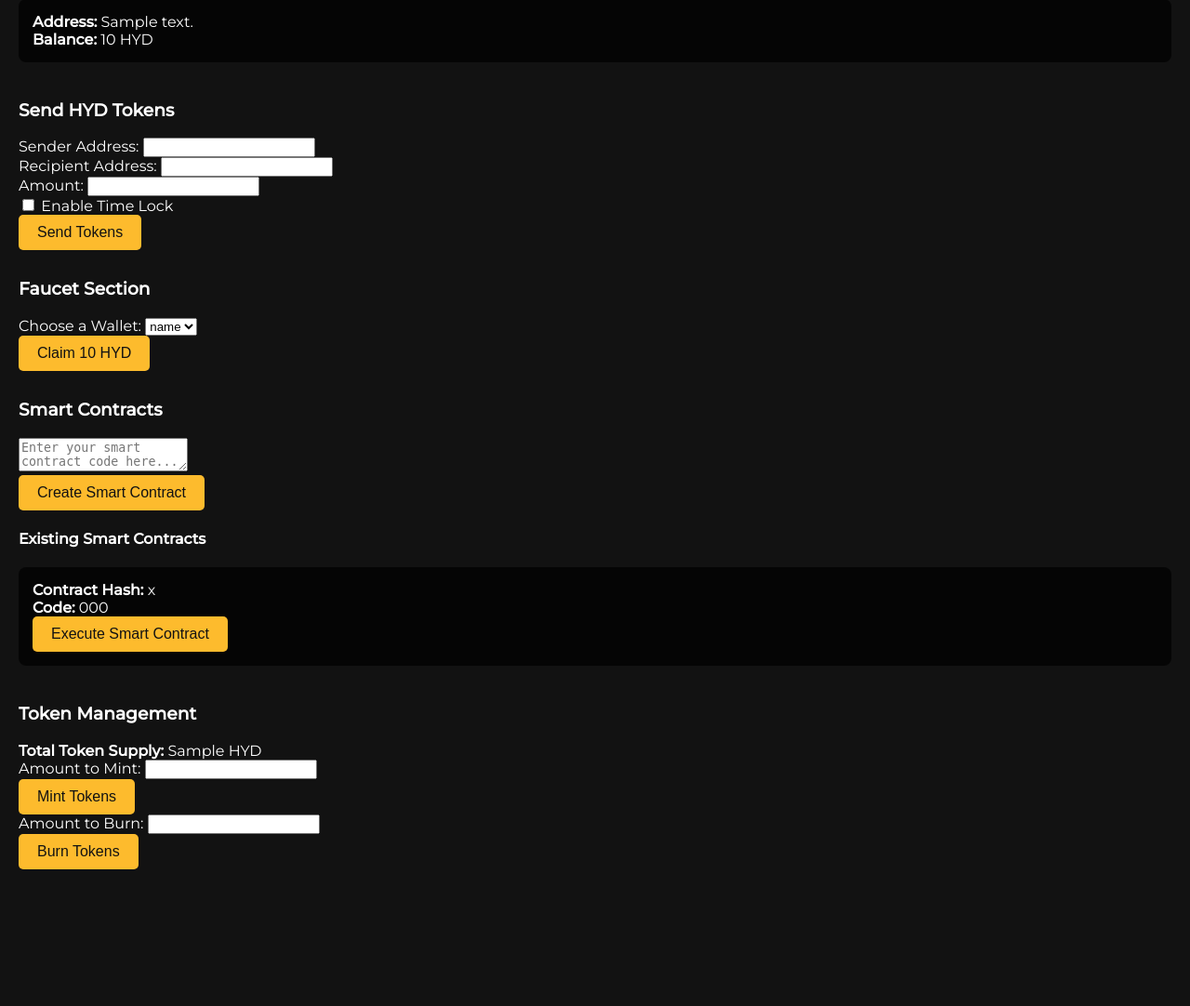
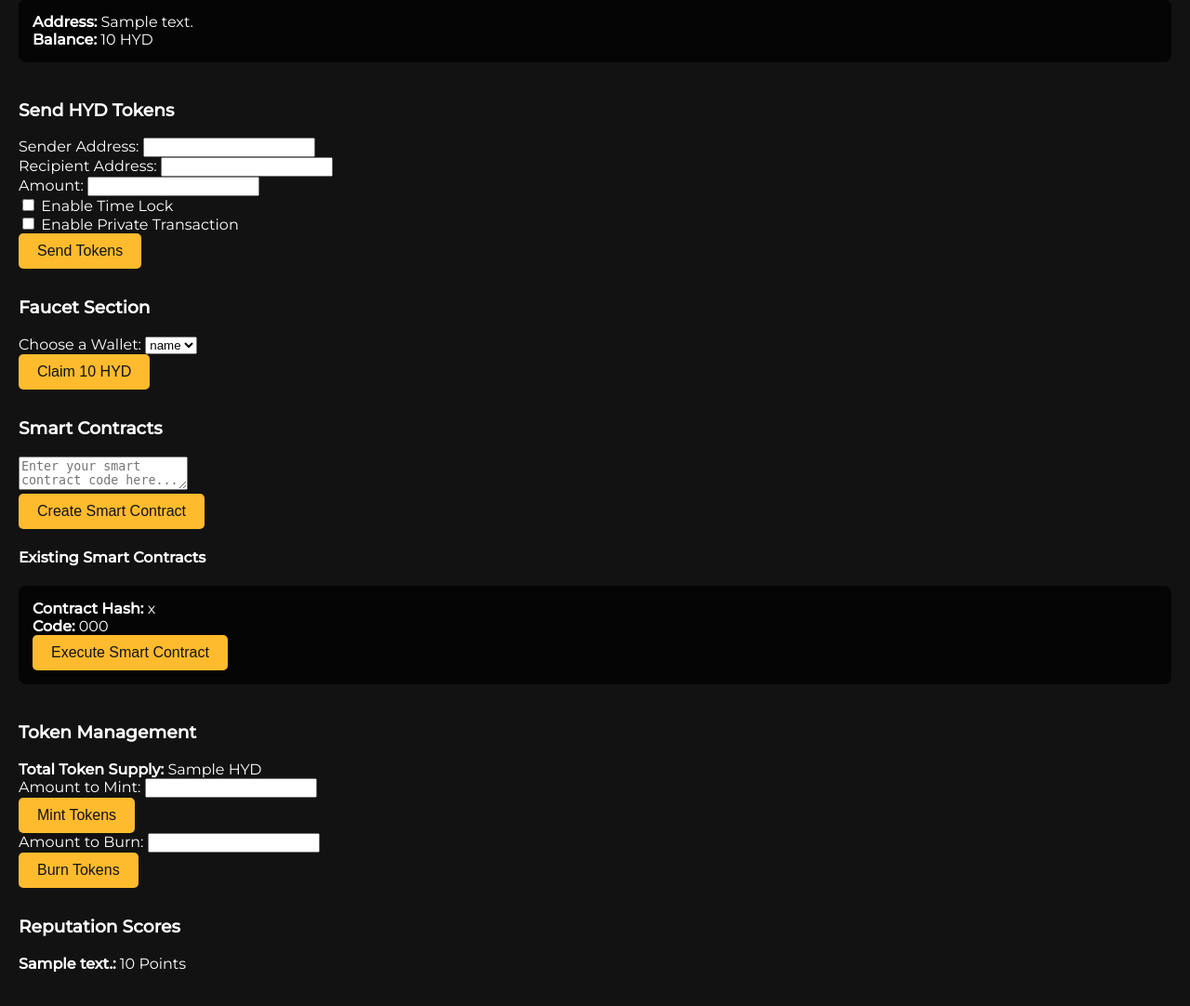
Before and after one commit to Hydrogen-hyd/Hydrogen, a Flask app: template .code/templates/index.html in a window 1280 px wide. Shown: the part 262-1344 px from the top of the page at 93% size. Before the commit the page ends 1197 px from the top, so only its background shows below. Run offline with Flask 3, Linux system fonts and the light colour scheme; the template is opened without the code that fills it: most values are stand-ins (such as "Sample title", 1, 10 or a date in 2020).

Commit message:
Update index.html

```diff
--- a/.code/templates/index.html
+++ b/.code/templates/index.html
@@ -81,12 +81,19 @@
             <input type="text" id="recipient" name="recipient" required><br>
             <label for="amount">Amount:</label>
             <input type="number" id="amount" name="amount" required><br>
+
+            <!-- Time Lock Feature -->
             <input type="checkbox" id="lock_time_enabled" name="lock_time_enabled">
             <label for="lock_time_enabled">Enable Time Lock</label><br>
             <div id="lock_time_section" style="display: none;">
                 <label for="lock_time">Transaction Lock Time (UTC):</label>
                 <input type="datetime-local" id="lock_time" name="lock_time"><br>
             </div>
+
+            <!-- Private Transactions Feature -->
+            <input type="checkbox" id="private_tx_enabled" name="private_tx_enabled">
+            <label for="private_tx_enabled">Enable Private Transaction</label><br>
+
             <button type="submit">Send Tokens</button>
         </form>
 
@@ -137,6 +144,13 @@
             <input type="number" id="burn_amount" name="burn_amount" required><br>
             <button type="submit">Burn Tokens</button>
         </form>
+
+        <h3>Reputation Scores</h3>
+        <div>
+            {% for address, score in reputation_scores.items() %}
+                <p><strong>{{ address }}:</strong> {{ score }} Points</p>
+            {% endfor %}
+        </div>
     </div>
 
     <script>
```
